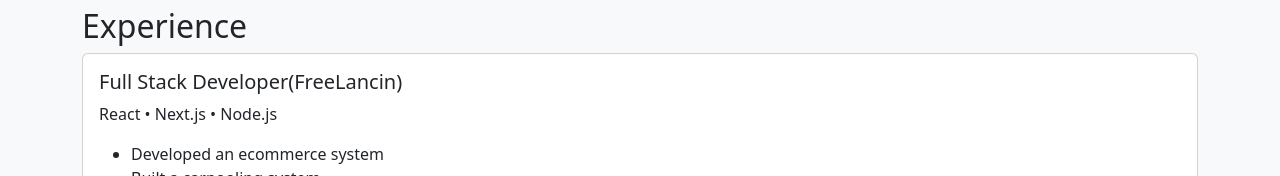
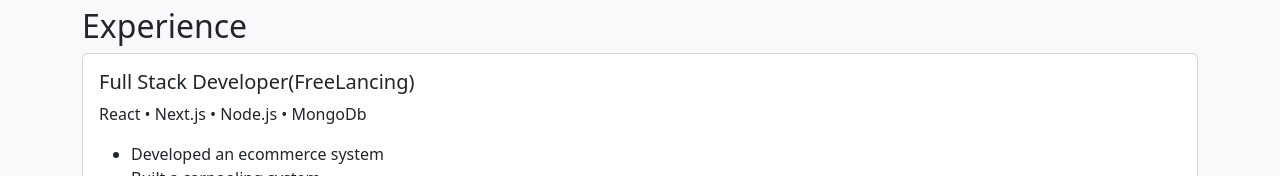
Before and after one commit to Melkzedk/my-resume, a React (Create React App) app: page / in a window 1280 px wide. Shown: the part 712-888 px from the top of the page. Built offline with nearby package versions, Linux system fonts and the light colour scheme.

Commit message:
small changes

```diff
--- a/src/components/Experience.js
+++ b/src/components/Experience.js
@@ -14,8 +14,8 @@ export default function Experience() {
       {/* Full Stack Developer */}
       <div className="card mb-3">
         <div className="card-body">
-          <h5 className="card-title">Full Stack Developer(FreeLancin)</h5>
-          <p className="card-text">React • Next.js • Node.js</p>
+          <h5 className="card-title">Full Stack Developer(FreeLancing)</h5>
+          <p className="card-text">React • Next.js • Node.js • MongoDb</p>
           <ul>
             <li>Developed an ecommerce system</li>
             <li>Built a carpooling system</li>
```
